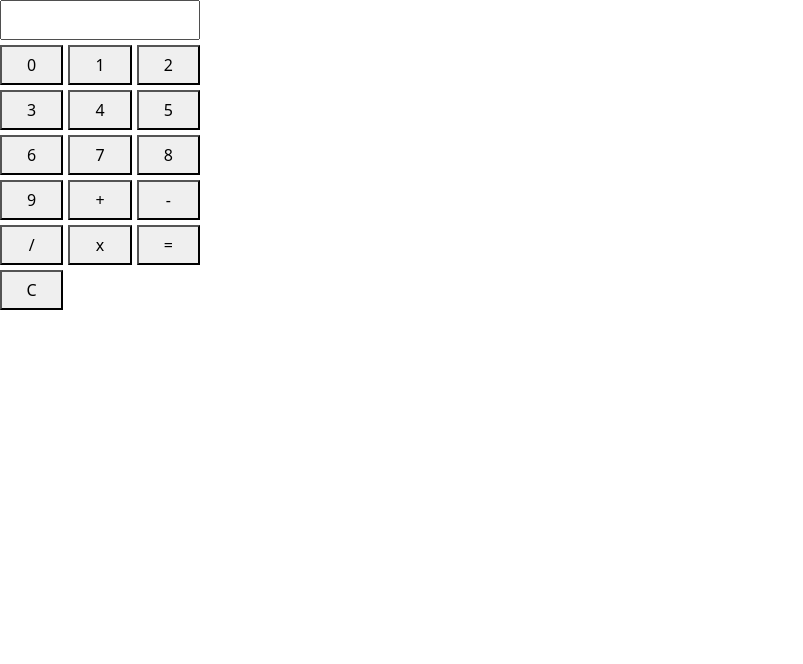
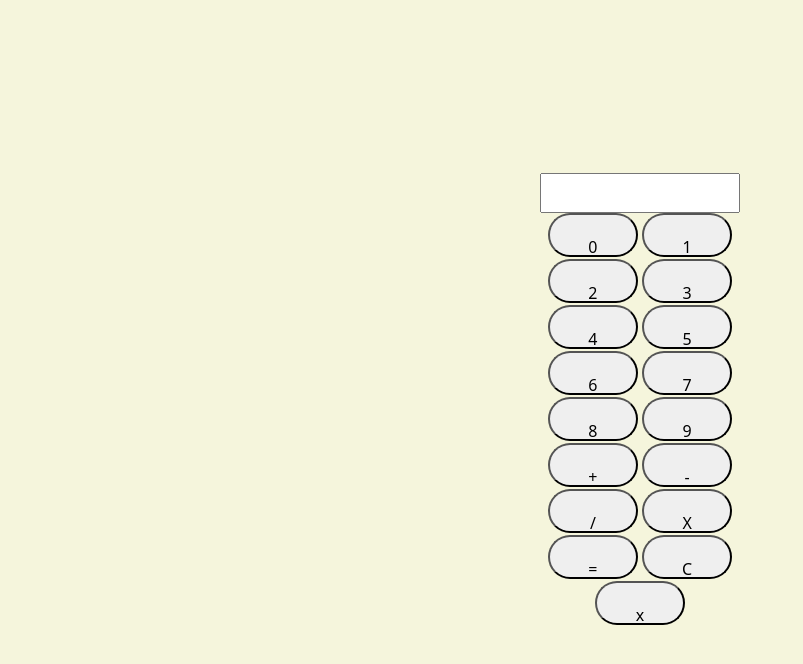
Before and after one commit to tarie100/OIBSIP_Calculator, a plain HTML site: page calc/index.html in a window 1280 px wide. Shown: the whole page, without its empty margins (0-803 px from the left). Drawn offline with nearby package versions, Linux system fonts and the light colour scheme.

Commit message:
added "clear" function

```diff
--- a/calc/index.html
+++ b/calc/index.html
@@ -8,10 +8,12 @@
     <link rel="stylesheet" type="text/css" href="styles.css">
 </head>
 <body>
-    <div class="text-center calculator">
-        <input type="text" id="display" readonly>
-        <button onclick="appendToDisplay('0')">0</button>
-        <button onclick="appendToDisplay('1')">1</button>
+    <div class="container">
+    <div class="d-grid calculator">
+        <div>
+        <input type="text" class="text-center" id="display" readonly></div>
+        <div class="text-center" id="grid"><button onclick="appendToDisplay('0')">0</button>
+        <button type onclick="appendToDisplay('1')">1</button>
         <button onclick="appendToDisplay('2')">2</button>
         <button onclick="appendToDisplay('3')">3</button>
         <button onclick="appendToDisplay('4')">4</button>
@@ -23,11 +25,13 @@
         <button onclick="appendToDisplay('+')">+</button>
         <button onclick="appendToDisplay('-')">-</button>
         <button onclick="appendToDisplay('/')">/</button>
-        <button onclick="appendToDisplay('*')">x</button>
+        <button onclick="appendToDisplay('*')">X</button>
         <button onclick="calculate()">=</button>
         <button onclick="clearDisplay()">C</button>
+        <button id="clear" onclick="clearInput()">x</button>
+        </div>
       </div>
-
+    </div>
     <script src="https://stackpath.bootstrapcdn.com/bootstrap/4.5.2/js/bootstrap.min.js"></script>
     <script src="index.js"></script>
 </body>
--- a/calc/index.js
+++ b/calc/index.js
@@ -11,3 +11,10 @@ function appendToDisplay(value) {
   function clearDisplay() {
     document.getElementById("display").value = "";
   }
+  function clearInput(){
+    let displayValue = document.getElementById("display").value;
+    if (displayValue.length > 0){
+      document.getElementById("display").value = displayValue.slice(0, -1);
+
+    }
+  }
--- a/calc/styles.css
+++ b/calc/styles.css
@@ -1,10 +1,23 @@
-.calculator {
+/*#grid{
     display: grid;
+    position: relative;
+    top: 0;
+    left: 0;
+    right: 0;
+    align-items: center;
+    justify-content: center;
     grid-template-columns: repeat(3, 1fr);
     grid-gap: 5px;
     width: 200px;
+    text-align: center;
   }
-
+  */
+.container{
+display: flex;
+justify-content: center;
+align-items: center;
+height: 100vh;
+}
 .calculator input {
     grid-column: 1 / span 3;
     height: 40px;
@@ -13,3 +26,28 @@
   .calculator button {
     height: 40px;
   }
+  body{
+    background-color: beige;
+  }
+  #display{
+    font-size: 20px;
+    width: 200px;
+    padding: 10px 20px;
+  }
+  button{
+    width: 90px;
+    border-radius: 50px;
+    padding: 20px 20px;
+  }
+  #grid{
+    grid-template-columns: repeat(3, 1fr);
+    grid-gap: 5px;
+    width: 200px;
+    text-align: center;
+
+    position: relative;
+  }
+  .calculator{
+    justify-content: center;
+    align-items: center;
+  }
```
